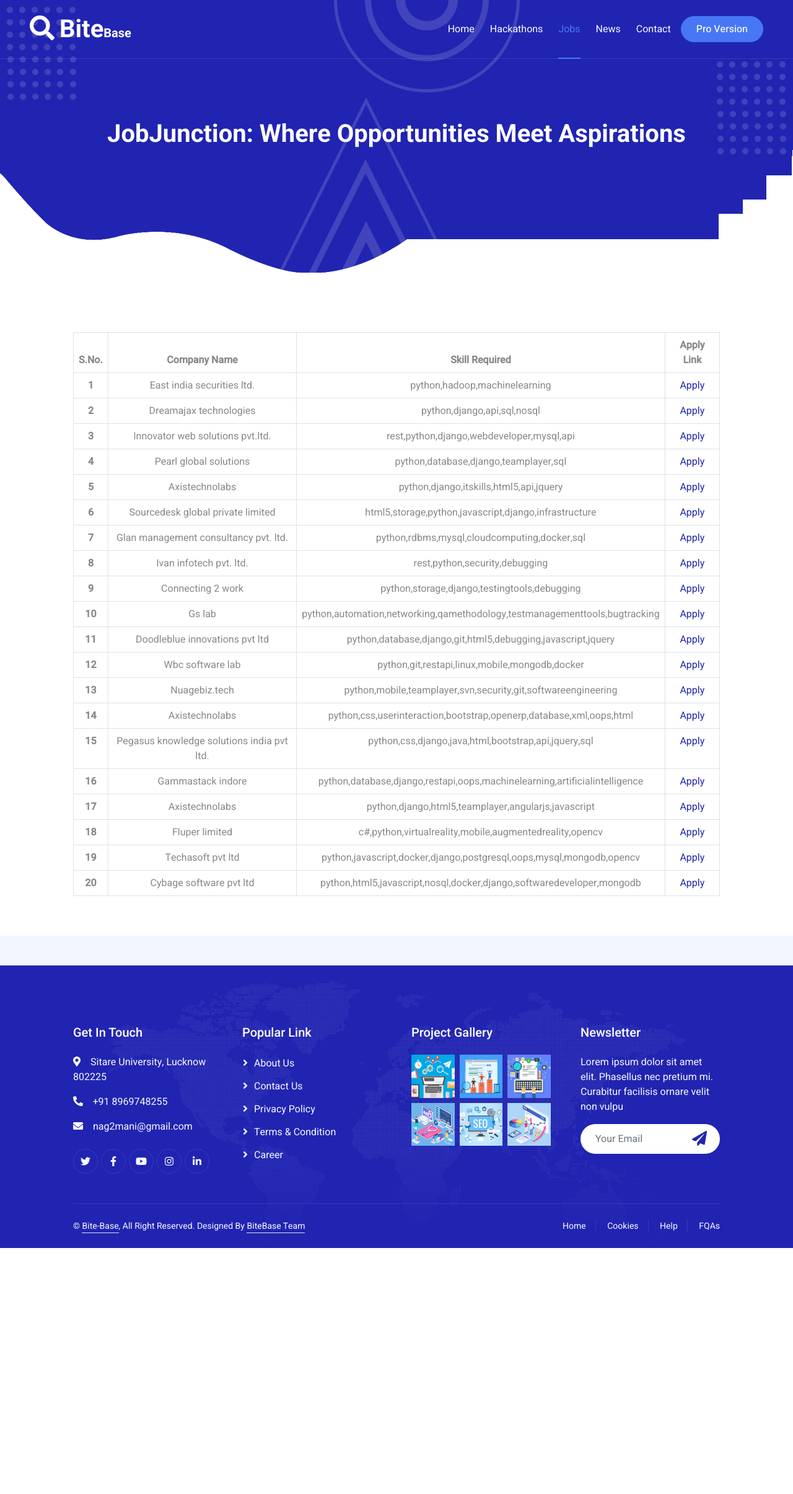
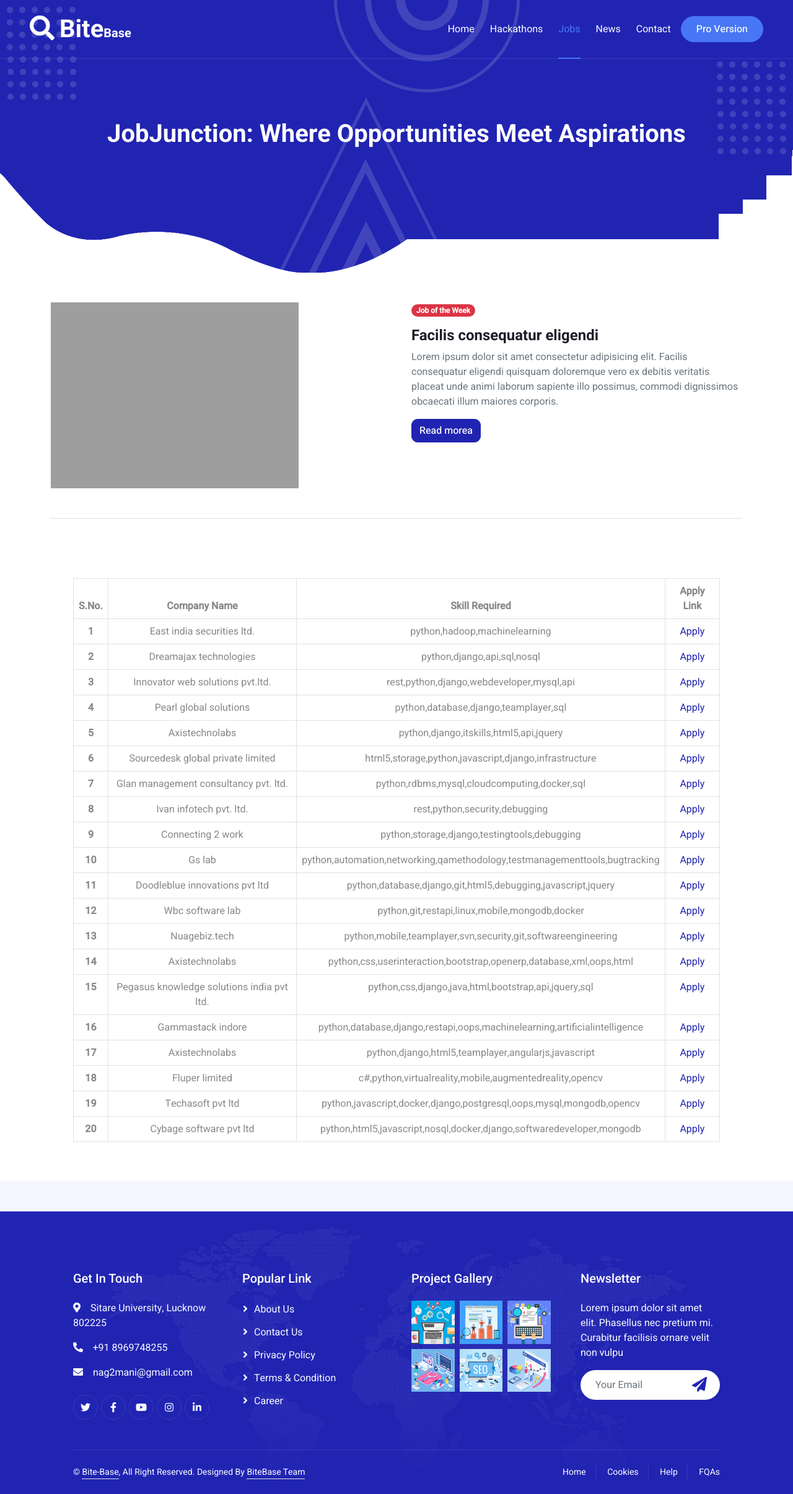
Before and after one commit to nag2mani/BiteBase, a Django app: template core/home/templates/job.html in a window 1280 px wide. Shown: the whole page at 62% size. Before the commit the page ends 2014 px from the top, so only its background shows below. Run offline with Django 4.2, Linux system fonts and the light colour scheme; the template is opened without the code that fills it: values that come from a table or form of the project are taken from there, others are empty; data comes from the database, SQL or seed files in the repository; some libraries are stand-ins or nearby versions; grey boxes are pictures that could not be loaded.

Commit message:
healine of news and jobs are added

```diff
--- a/core/home/templates/job.html
+++ b/core/home/templates/job.html
@@ -70,6 +70,34 @@
     </div>
     <!-- Navbar & Hero End -->
 
+    <!--Section: News of the day-->
+    <div class="container">
+      <section class="border-bottom pb-4 mb-5">
+        <div class="row gx-5">
+          <div class="col-md-6 mb-4">
+            <div class="bg-image hover-overlay ripple shadow-2-strong" data-mdb-ripple-color="light">
+              <img src="https://mdbootstrap.com/img/new/slides/080.jpg" class="img-fluid" />
+              <a href="#!">
+                <div class="mask" style="background-color: rgba(251, 251, 251, 0.15);"></div>
+              </a>
+            </div>
+          </div>
+
+          <div class="col-md-6 mb-4">
+            <span class="badge bg-danger px-2 py-1 mb-3">Job of the Week</span>
+            <h4><strong>Facilis consequatur eligendi</strong></h4>
+            <p class="text-muted">
+              Lorem ipsum dolor sit amet consectetur adipisicing elit. Facilis consequatur
+              eligendi quisquam doloremque vero ex debitis veritatis placeat unde animi laborum
+              sapiente illo possimus, commodi dignissimos obcaecati illum maiores corporis.
+            </p>
+            <!-- <button type="button" class="btn btn-primary">Read more</button> -->
+            <a type="button" class="btn btn-primary" href="">Read morea</a>
+          </div>
+        </div>
+      </section>
+    </div>
+    <!--Section: News of the day-->
 
     <!-- Main body for Backend-Frontend starts-->
     <div class="container-xxl py-5">
@@ -78,10 +106,10 @@
           <table class="table table-bordered">
             <thead>
               <tr>
-                  <th scope="col" style="text-align: center;" >S.No.</th>
-                  <th scope="col" style="text-align: center;" >Company Name</th>
-                  <th scope="col" style="text-align: center;" >Skill Required</th>
-                  <th scope="col" style="text-align: center;" >Apply Link</th>
+                <th scope="col" style="text-align: center;">S.No.</th>
+                <th scope="col" style="text-align: center;">Company Name</th>
+                <th scope="col" style="text-align: center;">Skill Required</th>
+                <th scope="col" style="text-align: center;">Apply Link</th>
               </tr>
             </thead>
 
@@ -89,10 +117,10 @@
 
             <tbody>
               <tr>
-                  <th scope="row" style="text-align: center;" >{{forloop.counter}}</th>
+                <th scope="row" style="text-align: center;">{{forloop.counter}}</th>
                 <td style="text-align: center;">{{job.company_name}}</td>
                 <td style="text-align: center;">{{job.skills}}</td>
-                  <td style="text-align: center;" ><a href="{{job.apply_link}}"> Apply </a></td>
+                <td style="text-align: center;"><a href="{{job.apply_link}}"> Apply </a></td>
               </tr>
             </tbody>
 
```
Also changed, not shown: core/home/templates/contest.html (+28 -0 lines). Lines whose indentation alone changed are shown as unchanged.
